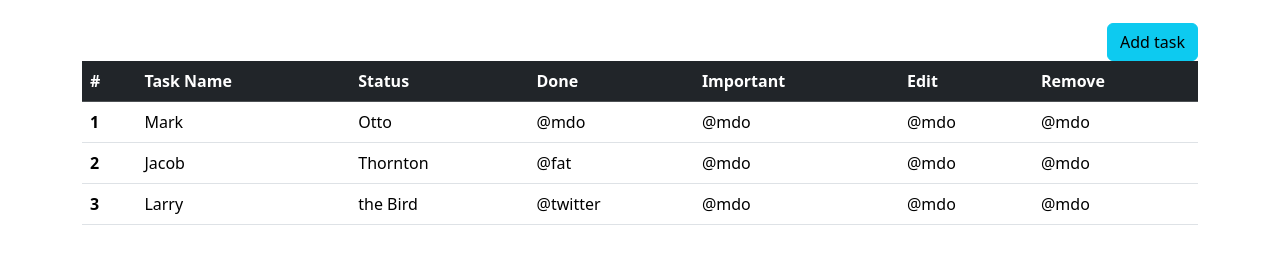
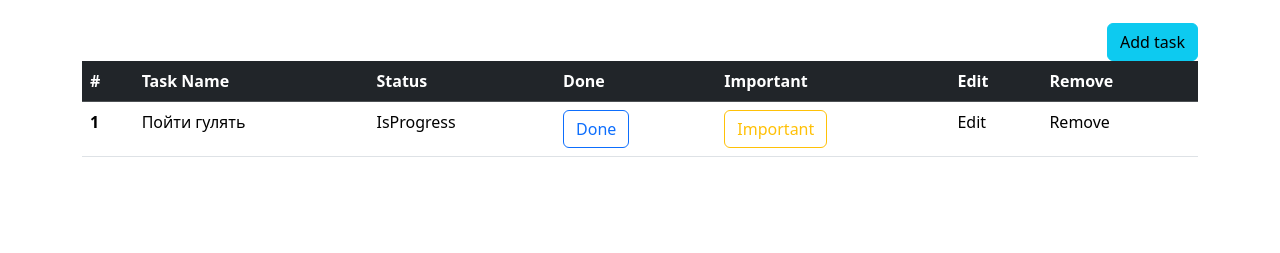
Before and after one commit to dedserch/TodoList-with-Bootstrap, a website: page index.html in a window 1280 px wide. Shown: the part 121-374 px from the top of the page. Drawn offline with nearby package versions, Linux system fonts and the light colour scheme.

Commit message:
Added display of tasks, added an error when entering a minimum value

```diff
--- a/index.html
+++ b/index.html
@@ -18,6 +18,7 @@
             </div>
             <div class="modal-body">
               <input type="text" class="w-100 addInput pt-2 pb-2 ps-3">
+              <p style="color: red;" class="md-2 modalError">Минимальное кол-во символов должно быть 3</p>
             </div>
             <div class="d-flex justify-content-center modal-footer">
                 <h3>Important: </h3>
@@ -44,34 +45,7 @@
             <th scope="col">Remove</th>
           </tr>
         </thead>
-        <tbody>
-          <tr>
-            <th scope="row">1</th>
-            <td>Mark</td>
-            <td>Otto</td>
-            <td>@mdo</td>
-            <td>@mdo</td>
-            <td>@mdo</td>
-            <td>@mdo</td>
-          </tr>
-          <tr>
-            <th scope="row">2</th>
-            <td>Jacob</td>
-            <td>Thornton</td>
-            <td>@fat</td>
-            <td>@mdo</td>
-            <td>@mdo</td>
-            <td>@mdo</td>
-          </tr>
-          <tr>
-            <th scope="row">3</th>
-            <td>Larry</td>
-            <td>the Bird</td>
-            <td>@twitter</td>
-            <td>@mdo</td>
-            <td>@mdo</td>
-            <td>@mdo</td>
-          </tr>
+        <tbody class="taskList">
         </tbody>
       </table>
 </div>
--- a/js/index.js
+++ b/js/index.js
@@ -1,6 +1,6 @@
 
 
-const task = [
+let task = [
     {
         id:1,
         taskName: "Пойти гулять",
@@ -13,12 +13,79 @@ const submit = document.querySelector(".addSubmit")
 const checkbox = document.querySelector(".addCheckBox")
 const addInput = document.querySelector(".addInput")
 const modal = document.querySelector("#exampleModal")
+const modalError = document.querySelector(".modalError")
+
+const taskList = document.querySelector(".taskList")
+
+const fillTaskList = () => {
+    taskList.innerHTML = ''
+    task.forEach((item) => {
+        taskList.innerHTML += `          <tr>
+        <th scope="row">${item.id}</th>
+        <td>${item.taskName}</td>
+        <td>${item.isDone ? 'Done': 'IsProgress'}</td>
+        <td>
+            <button type="button" class="btn ${item.isDone? 'btn-primary':'btn-outline-primary'}">Done</button>
+        </td>
+        <td>
+            <button data-id=${item.id} type="button" class="btn taskImportantBtn ${item.isImportant? 'btn-warning': 'btn-outline-warning'}">Important</button>
+        </td>
+        <td>Edit</td>
+        <td>Remove</td>
+      </tr>`
+
+
+    } )
+
+    const allImportantBtn = document.querySelectorAll('.taskImportantBtn')
+
+    Array.from(allImportantBtn).forEach((item) => {
+        item.addEventListener('click', () =>{
+            task = task.map((el) =>{
+                if (el.id == item.dataset.id){
+                    return {...el, isImportant: !el.isImportant}
+                }
+                return el
+            })
+            fillTaskList()
+        })
+    })
+}
+
+addInput.addEventListener("change", () => {
+    if (addInput.value.length >= 3){
+        submit.setAttribute("data-bs-dismiss", "nodal")
+        submit.setAttribute('aria-label', 'close')
+    }
+    else{
+        submit.removeAttribute('data-bs-dismiss')
+        submit.removeAttribute('aria-label')
+    }
+})
 
 submit.addEventListener("click", () => {
 
-    console.log(addInput.value)
-    console.log(checkbox.checked);
-    if (addInput.value && checkbox.checked == 0){
 
+    if (addInput.value.length >= 3){
+         const newTask = {
+            id: task.length ? task.at(-1).id + 1 : 1,
+            taskName: addInput.value,
+            isImportant: checkbox.checked,
+            isDone: false
+        }
+        task = [...task, newTask]
+        modalError.style.display = "none"
+        addInput.value = ''
+        checkbox.checked = false
+        fillTaskList()
     }
+    else {
+        modalError.style.display = "block"
+    }
+
+
 })
+
+
+
+fillTaskList()
```
